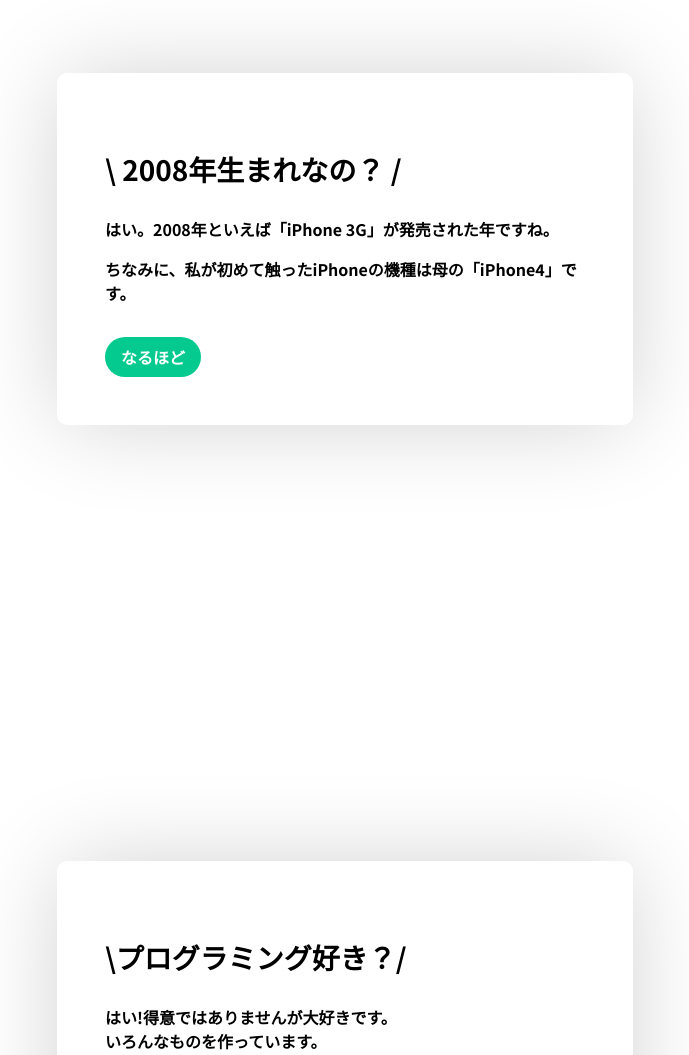
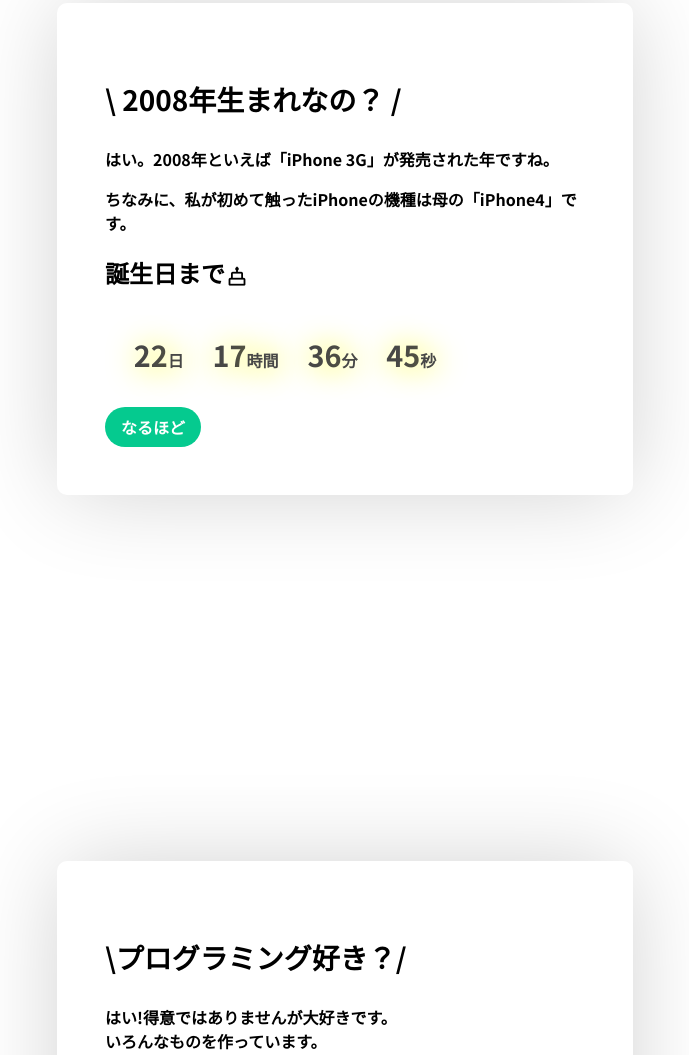
Before and after one commit to Ehor-developer/ehor, a plain HTML site: page profile.html in a window 1280 px wide. Shown: the part 1751-2806 px from the top of the page, without its empty margins (295-984 px from the left). Drawn offline with nearby package versions, Linux system fonts and the light colour scheme.

Commit message:
Add files via upload

```diff
--- a/css/style.css
+++ b/css/style.css
@@ -71,7 +71,17 @@ body {
     text-shadow: 1px 1px 10px #444;
 
 }
-
+#timer,#message{
+    color: #474747;
+    text-shadow: 1px 1px 30px #fffb00;
+}
+#message{
+    font-size: 3.6vh;
+}
+.time{
+    margin-left: 1em;
+    font-size: 3.6vh;
+}
 .hero p {
     text-align: center;
 }
--- a/js/main.js
+++ b/js/main.js
@@ -6,7 +6,7 @@ var birth_day = 15;
 var age = 0;
 now = new Date();
 year = now.getYear();
-month = now.getMonth() +1;
+month = now.getMonth() + 1;
 day = now.getDate();
 if (year < 1900) { year = year + 1900; }
 if (month < birth_month) { age = year - birth_year - 1 }
@@ -16,3 +16,38 @@ if (month == birth_month) {
     else { age = year - birth_year }
 }
 document.getElementById("age").innerHTML = age + "歳";
+
+function countdown() {
+
+    var today = new Date();
+    var birthday = new Date(today.getFullYear(), 2, 15); // 2月19日を指定
+
+
+    if (birthday < today) {
+        birthday.setFullYear(today.getFullYear() + 1);
+    }
+
+    var diffTime = Math.abs(birthday - today);
+    var diffSeconds = Math.floor(diffTime / 1000);
+    var diffMinutes = Math.floor(diffSeconds / 60);
+    var diffHours = Math.floor(diffMinutes / 60);
+    var diffDays = Math.floor(diffHours / 24);
+    if (diffDays === 364) {
+        document.getElementById("message").innerHTML = "今日は誕生日です！";
+        document.getElementById("timer").style.display = "none";
+    }
+    else {
+        document.getElementById("timer").style.display = "flex";
+    }
+    diffHours %= 24;
+    diffMinutes %= 60;
+    diffSeconds %= 60;
+
+    document.getElementById("days").innerHTML = diffDays;
+    document.getElementById("hours").innerHTML = diffHours;
+    document.getElementById("minutes").innerHTML = diffMinutes;
+    document.getElementById("seconds").innerHTML = diffSeconds;
+
+}
+countdown()
+setInterval(countdown, 1000);
--- a/profile.html
+++ b/profile.html
@@ -67,7 +67,8 @@
             <p class="fade_anm" style="font-size: 3.5vh; text-align: left;">| About Me</p>
             <hr>
             <a class="fade_anm" style="font-size: 2vh;">(気になるものを押してね)</p>
-                <a class="fade_anm hover" href="#1" style="font-size: 3vh; text-align: left;">＃<span id="age">14歳</span></a>
+                <a class="fade_anm hover" href="#1" style="font-size: 3vh; text-align: left;">＃<span
+                        id="age">14歳</span></a>
                 <a class="fade_anm hover" href="#2" style="font-size: 3vh; text-align: left;">＃プログラミング</a>
                 <a class="fade_anm hover" href="#3" style="font-size: 3vh; text-align: left;">＃オタク</a>
                 <a class="fade_anm hover" href="#4" style="font-size: 3vh; text-align: left;">＃話すこと大好き</a>
@@ -80,6 +81,20 @@
                 <p class="fade_anm" style="font-size: 3.5vh; text-align: left;">\ 2008年生まれなの？ /</p>
                 <p class="fade_anm" style="font-size: 2vh; text-align: left;">はい。2008年といえば「iPhone 3G」が発売された年ですね。</p>
                 <p class="fade_anm" style="font-size: 2vh; text-align: left;">ちなみに、私が初めて触ったiPhoneの機種は母の「iPhone4」です。</p>
+                <script>
+
+                </script>
+                </head>
+                <h1 class="fade_anm">誕生日まで<span class="material-symbols-outlined">cake</span></h1>
+                <div class="fade_anm">
+                    <p id="message"></p>
+                    <div id="timer"  style="display: flex;">
+                        <p><span id="days" class="time fade_anm-up"></span>日</p>
+                        <p><span id="hours" class="time fade_anm-up"></span>時間</p>
+                        <p><span id="minutes" class="time fade_anm-up"></span>分</p>
+                        <p><span id="seconds" class="time fade_anm-up"></span>秒</p>
+                    </div>
+                </div>
                 <a class="button" href="#2" style="background-color:rgb(5, 202, 143);">なるほど</a>
             </div>
         </div>
```
